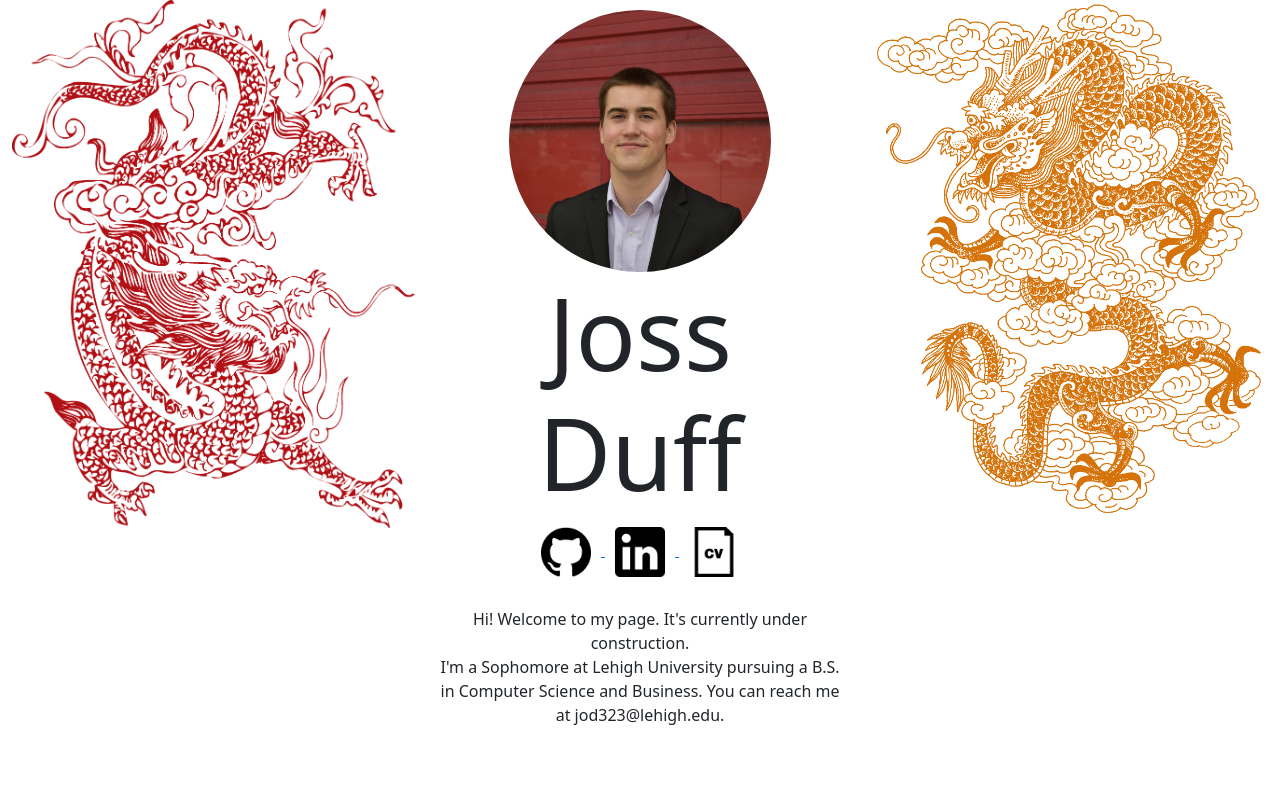
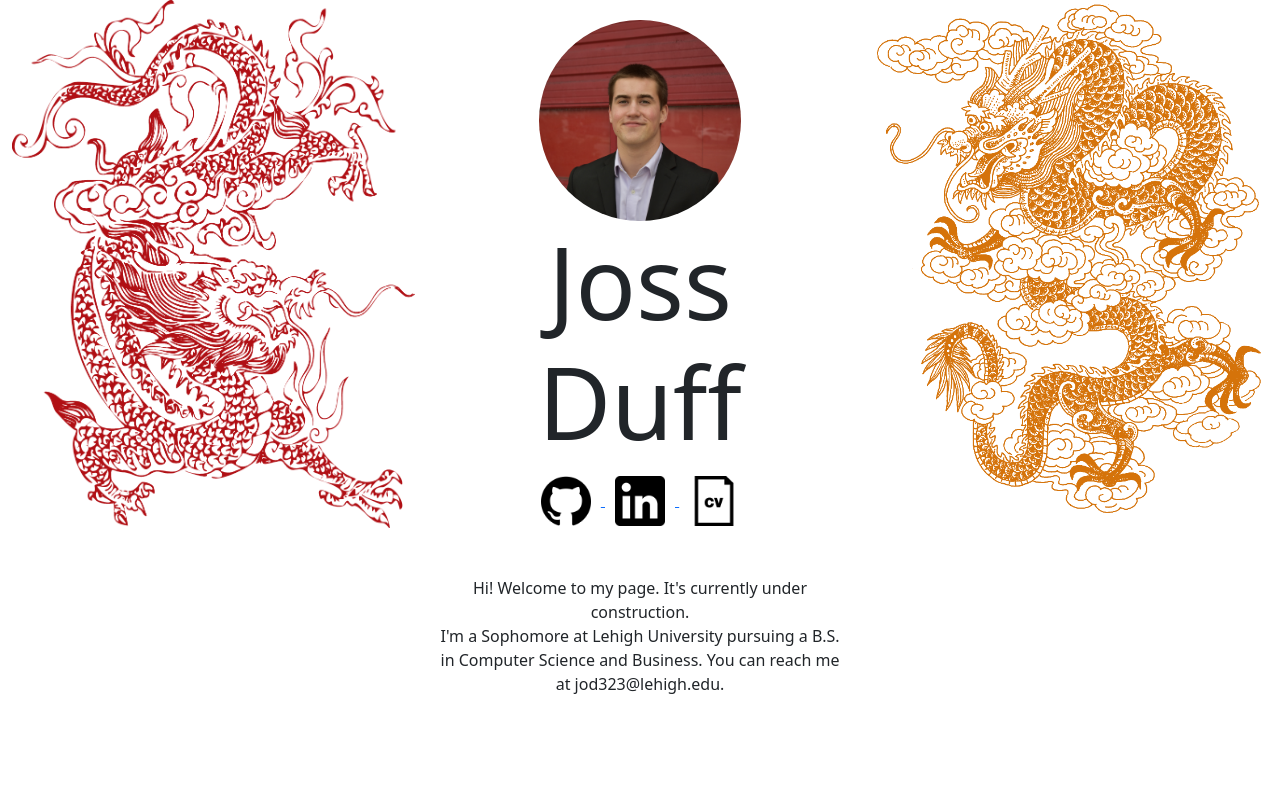
Before and after one commit to JossDuff/JossDuff.github.io, a plain HTML site: page index.html in a window 1280 px wide. Shown: the top 800 px of the page. Drawn offline with nearby package versions, Linux system fonts and the light colour scheme.

Commit message:
formatted profile image

```diff
--- a/index.html
+++ b/index.html
@@ -14,12 +14,7 @@
           <img src="resources/dragon15.png" class="img-fluid" alt="dragon">
         </div>
         <div class="col">
-          <div class="row">
-            <div class="col horizontal">
-              <img class="profile-img" src="resources/profile1.JPG" alt="profile photo">
-            </div>
-          </div>
-          <div class="row">
+            <img class="profile-img mx-auto d-block" src="resources/profile1.JPG" alt="profile photo">
             <h1 class="myName">Joss Duff</h1>
             <p class="links">
               <a href="https://github.com/JossDuff/">
@@ -36,7 +31,6 @@
               Hi!  Welcome to my page.  It's currently under construction.<br>
               I'm a Sophomore at Lehigh University pursuing a B.S. in Computer Science and Business.  You can reach me at jod323@lehigh.edu.
             </p>
-          </div>
         </div>
         <div class="col">
           <img src="resources/dragon12edit.png" class="img-fluid" alt="dragon">
--- a/styles.css
+++ b/styles.css
@@ -12,10 +12,11 @@ div.vertical{
   text-align: center;
 }
 
+
 .profile-img{
-  margin-top: 10px;
+  margin-top: 20px;
   border-radius: 50%;
-  max-width: 65%;
+  max-width: 50%;
   height: auto;
 }
 
@@ -46,14 +47,13 @@ div.vertical{
 .imglink{
   margin-left: 10px;
   margin-right: 10px;
-  width:50px;
-  height:50px;
+  max-width:50px;
+  height:auto;
 }
 
 .myName{
   text-align: center;
   font-size:100px;
-  margin-top: 100px;
   margin-bottom:15px;
 }
 
```
